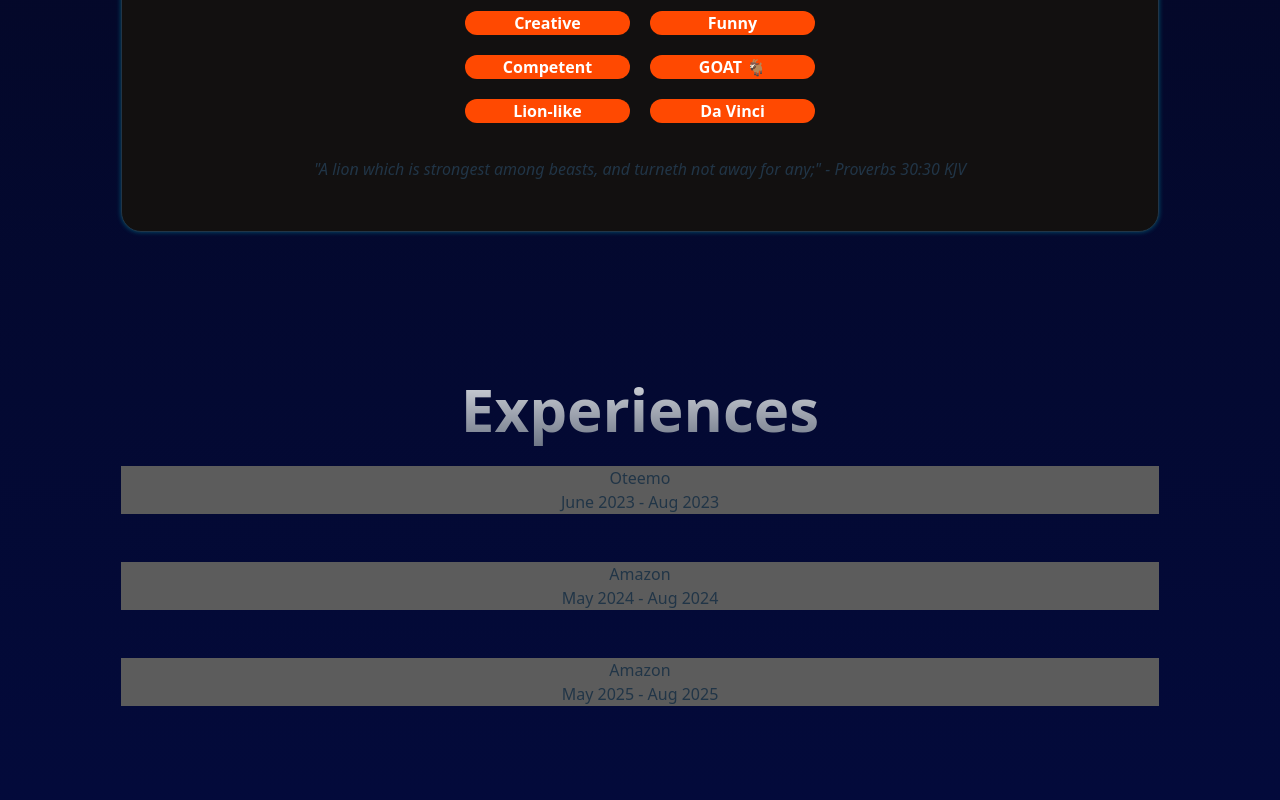
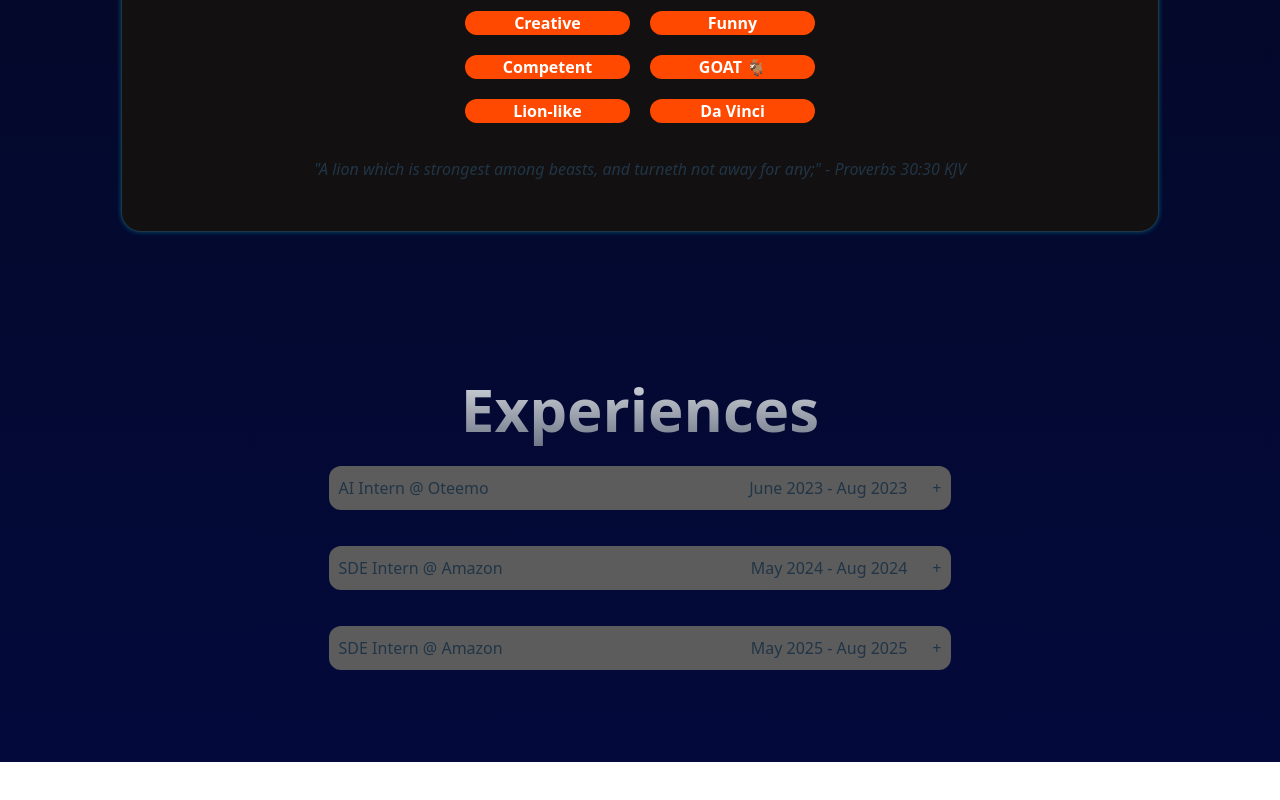
Before and after one commit to Tofudog/Personal-Website, a React (Vite) app: page / in a window 1280 px wide. Shown: the part 1247-2047 px from the top of the page. After the commit the page ends 2009 px from the top, so only its background shows below. Built offline with nearby package versions, Linux system fonts and the light colour scheme.

Commit message:
Implement question accordion formatting

```diff
--- a/src/App.css
+++ b/src/App.css
@@ -208,15 +208,37 @@
 
 .accordion-wrapper {
   position: relative;
+  width: 60%;
+  min-width: 400px;    /* prevents collapsing */
+  max-width: 800px;
+  margin: 0 auto;
 }
 
 .accordion-question {
   background-color: rgb(92, 92, 92);
   cursor: pointer;
+  border-radius: 12px;
+  padding: 10px;
+  margin-bottom: 12px;
+  display: flex;
+  justify-content: space-between;
+
+}
+
+.left-section {
+  display:inline-block;
+  margin: 0px;
+}
+
+.right-section {
+  float: right;
+  margin: 0px;
 }
 
 .accordion-answer {
   background-color: rgb(26, 26, 26);
+  border-radius: 12px;
+  padding: 10px;
 }
 
 .accordion-hidden {
--- a/src/components/Experiences.jsx
+++ b/src/components/Experiences.jsx
@@ -18,8 +18,16 @@
         return <>
           <div className="accordion-wrapper" key={index}>
             <div onClick={() => toggleActiveAccordion(index)} className="accordion-question">
-              <div>{item.company}</div>
-              <div>{item.timeframe}</div>
+              <div className="left-section">
+                {item.title} @&nbsp;
+                {item.company}
+              </div>
+              <div className="right-section">
+                {item.timeframe}
+                &nbsp;&nbsp;
+                &nbsp;&nbsp;
+                +
+              </div>
             </div>
             <div className={index === activeIndex ? "accordion-answer" : "accordion-hidden"}>
               {item.skills.map((skill) => (
@@ -28,7 +36,7 @@
                 </>
               ))}
             </div>
-            <br></br><br></br>
+            <br></br>
           </div>
         </>
       })}
--- a/src/data/experiences.json
+++ b/src/data/experiences.json
@@ -1,6 +1,7 @@
 [
     {
         "company": "Oteemo",
+        "title": "AI Intern",
         "timeframe": "June 2023 - Aug 2023",
         "skills": [
             "tensorflow", "technical writing"
@@ -8,6 +9,7 @@
     },
     {
         "company": "Amazon",
+        "title": "SDE Intern",
         "timeframe": "May 2024 - Aug 2024",
         "skills": [
             "Python", "AWS", "Git"
@@ -15,6 +17,7 @@
     },
     {
         "company": "Amazon",
+        "title": "SDE Intern",
         "timeframe": "May 2025 - Aug 2025",
         "skills": [
             "React TS", "AWS", "Git", "CI/CD"
```
